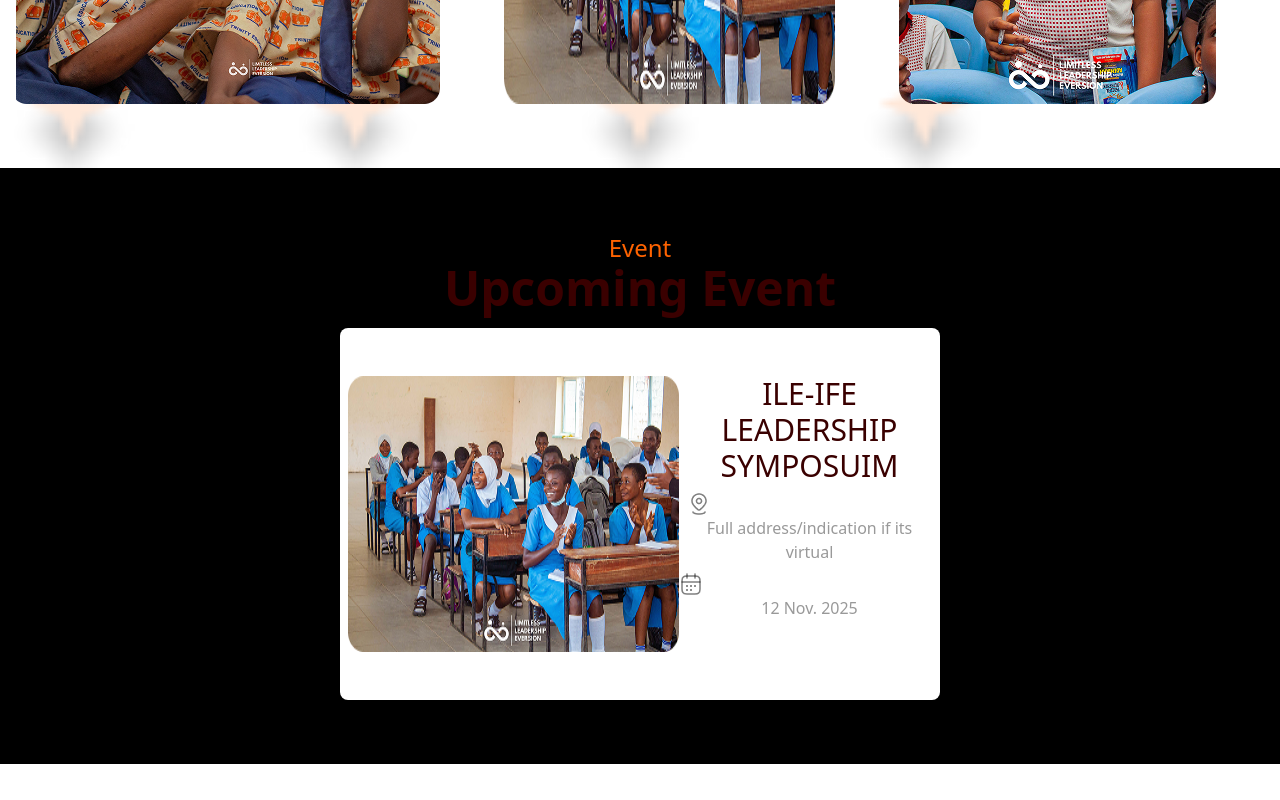
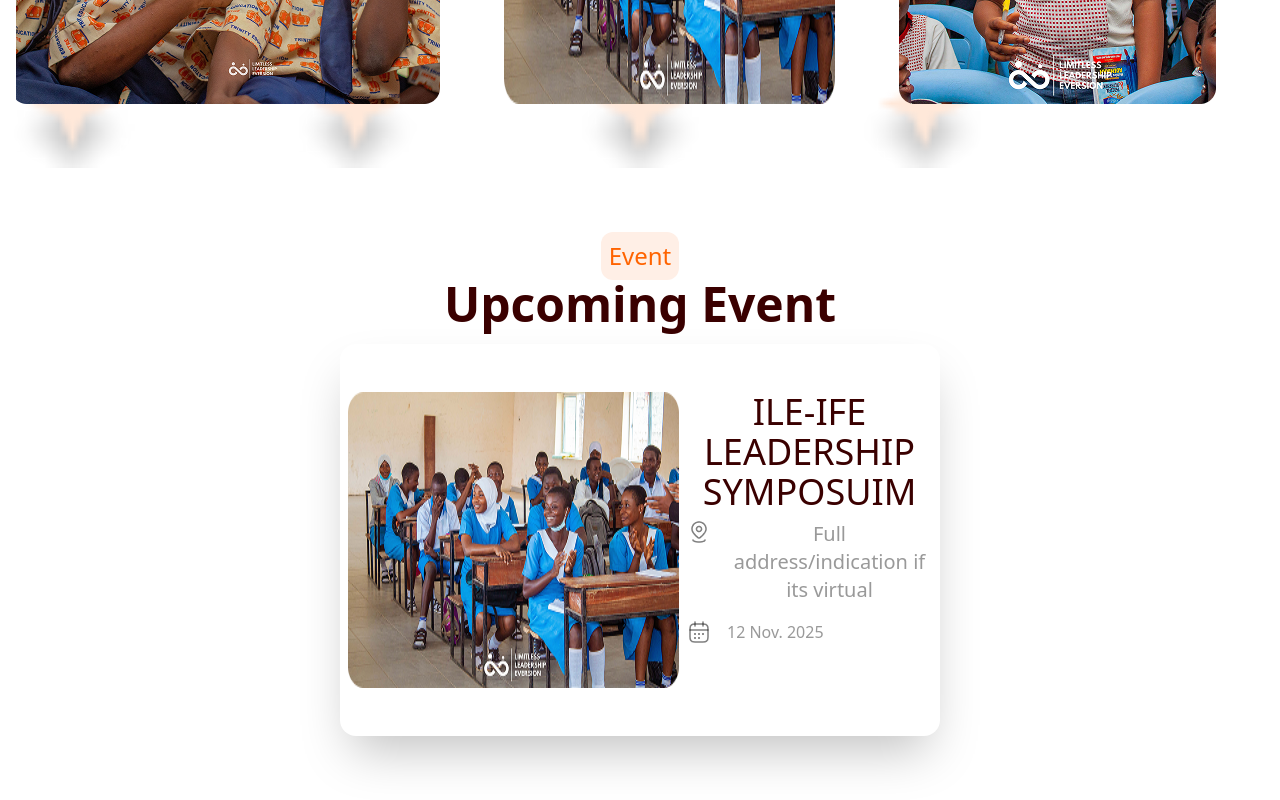
Before and after one commit to Developerfiyin/LLE-website, a React (Vite) app: page / in a window 1280 px wide. Shown: the part 1174-1974 px from the top of the page. Before the commit the page ends 1938 px from the top, so only its background shows below. Built offline with nearby package versions, Linux system fonts and the light colour scheme.

Commit message:
Updated event.jsx

```diff
--- a/src/Components/event.jsx
+++ b/src/Components/event.jsx
@@ -5,23 +5,23 @@ import calendar from '../assets/calendar.png'
 
 const event = () => {
   return (
-    <div className='flex flex-col p-4 items-center text-center font-Montserrat text-[#999] bg-black py-16 justify-center'>
+    <div className=' flex-col p-4 items-center grid  text-center font-Montserrat  text-[#999] bg-white py-16 justify-center'>
     <div className='flex flex-col mb-4'>
-     <h5 className='text-[#ff6300] font-medium text-2xl'>Event</h5>
+     <h5 className='text-[#ff6300] font-medium text-2xl bg-[#ffefe6] mx-auto  p-2 rounded-xl'>Event</h5>
      <h2 className='font-bold text-5xl text-[#3a0000]'>Upcoming Event</h2>
    </div>
 
-     <div className='w-150 bg-white flex rounded-lg py-12 pl-2 shadow-green-700'>
+     <div className='w-150 bg-white flex rounded-2xl py-12 pl-2 shadow-2xl md:grid-cols-2'>
           <img src={Frame} alt="" sizes='40' className='bg-white rounded-md '/>
-        <div className='flex flex-col mb-8'>
-          <h4 className='text-[#3a0000] font-medium text-3xl ' >ILE-IFE LEADERSHIP SYMPOSUIM</h4>
-         <div className='p-2 '>
-           <img src={location} alt="" sizes='20' />
-          <span className=''>Full address/indication if its virtual </span>
+        <div className='flex flex-col mb-9 '>
+          <h4 className='text-[#3a0000] font-medium text-4xl '>ILE-IFE LEADERSHIP SYMPOSUIM</h4>
+         <div className='p-2 flex'>
+           <img src={location} alt="The location marker" width={25} className='h-6'/>
+          <span className='text-xl pl-4'>Full address/indication if its virtual </span>
       </div>
-      <div>
-        <img src={calendar} alt="the calendar image" sizes='25' />
-        <span className='pt-8'>12 Nov. 2025</span>
+      <div className='flex p-2'>
+        <img src={calendar} alt="the calendar image" sizes='25'/>
+        <span className='pl-4'>12 Nov. 2025</span>
       </div>
       </div>
 
```
